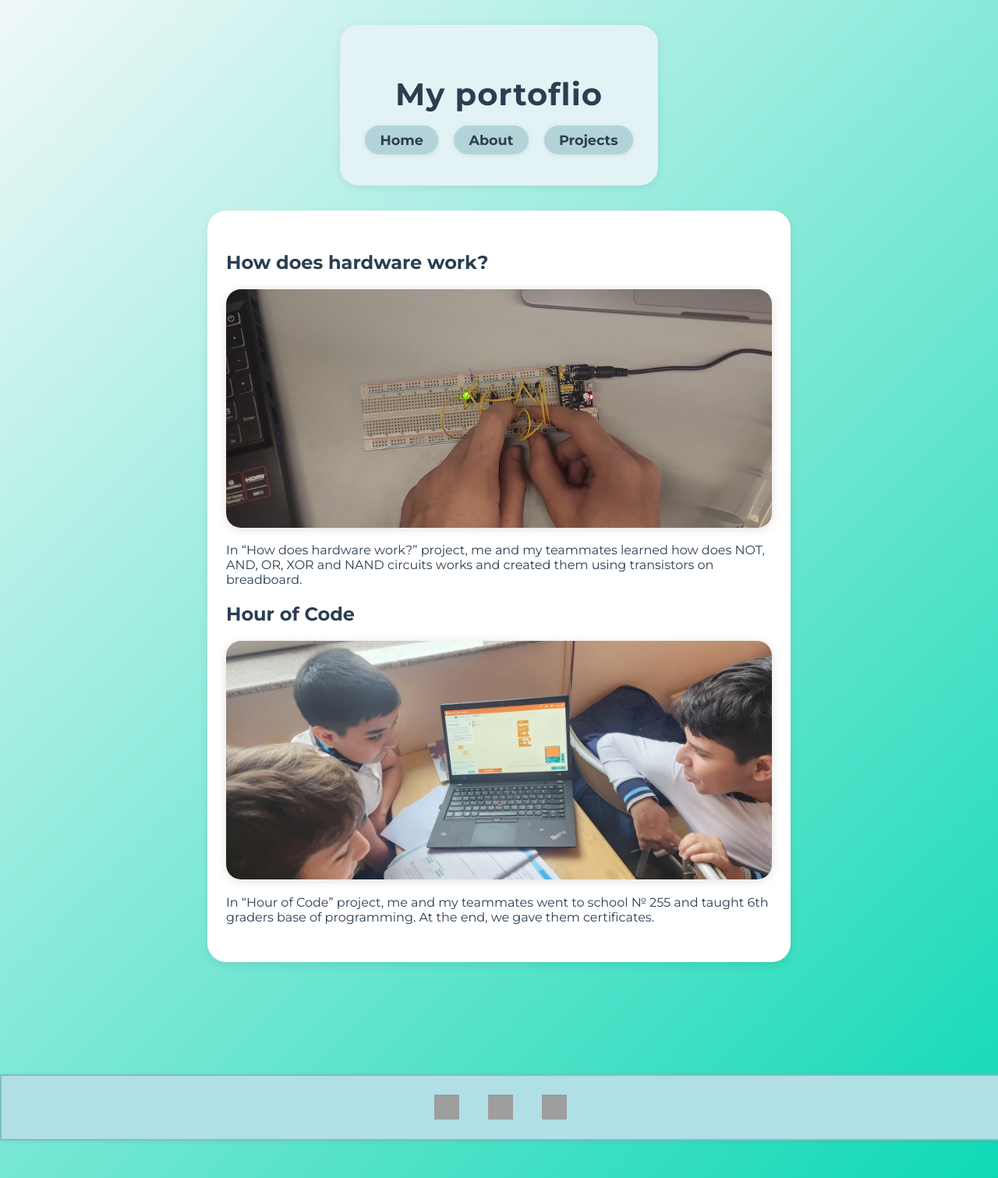
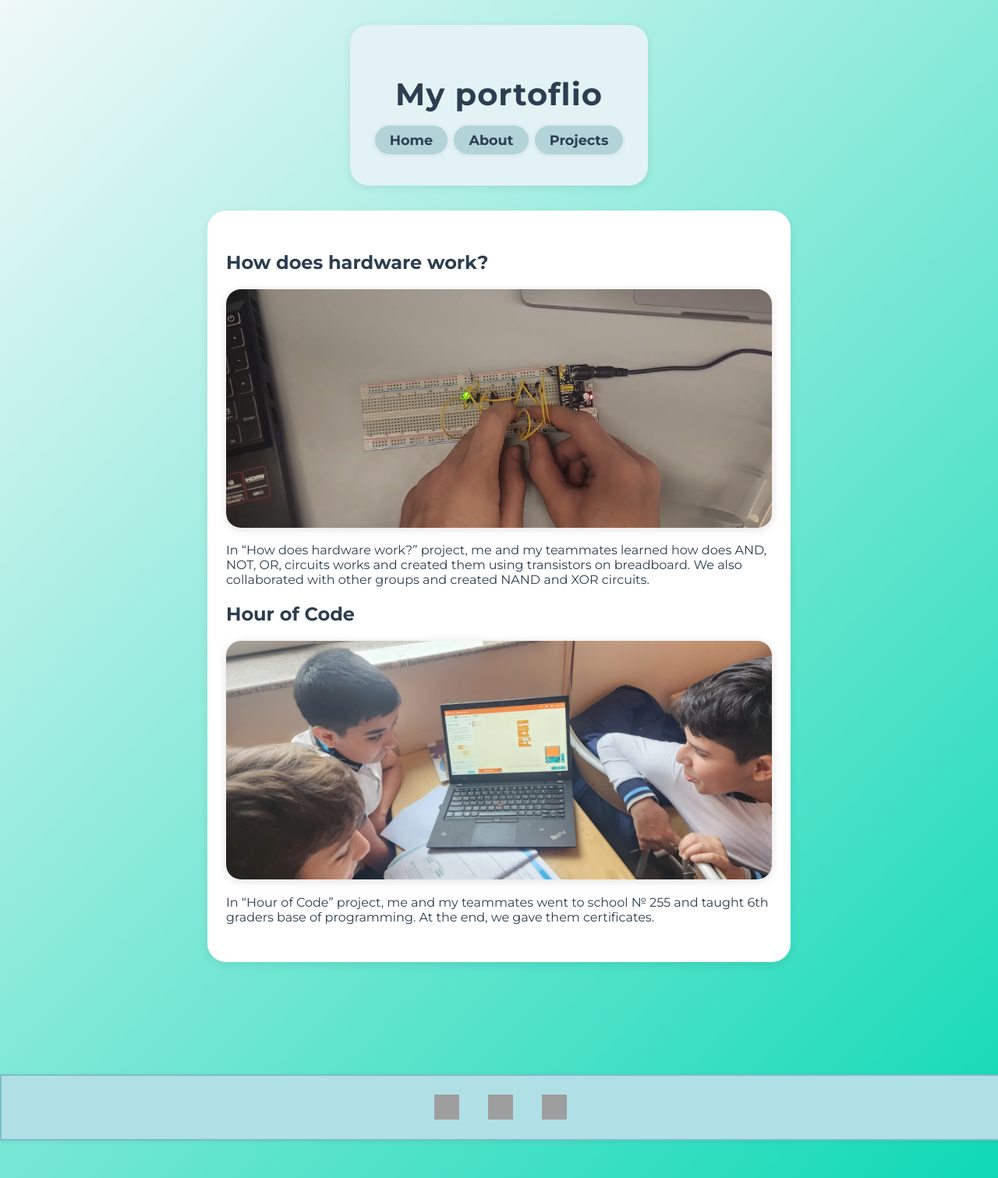
Before and after one commit to El-wino/site1101-portfolio, a Jekyll site: the page built from projects.md, in a window 1280 px wide. Shown: the whole page at 78% size. Built offline with Jekyll 4.4.1, drawn with Linux system fonts in a browser that asks for light colours; grey boxes are pictures that could not be loaded.

Commit message:
Fix mobile bug 3

```diff
--- a/_includes/header.html
+++ b/_includes/header.html
@@ -1,10 +1,10 @@
 <div class="header-box">
   <header>
     <h1><a href="{{ '/' | relative_url }}" style="color:inherit;text-decoration:none;">My portoflio</a></h1>
-    <nav>
-      <a class="nav-dark-box" href="{{ '/' | relative_url }}">Home</a>
-      <a class="nav-dark-box" href="{{ '/about' | relative_url }}">About</a>
-      <a class="nav-dark-box" href="{{ '/projects' | relative_url }}">Projects</a>
+    <nav class="nav-justified">
+      <a class="nav-dark-box nav-left" href="{{ '/' | relative_url }}">Home</a>
+      <a class="nav-dark-box nav-center" href="{{ '/about' | relative_url }}">About</a>
+      <a class="nav-dark-box nav-right" href="{{ '/projects' | relative_url }}">Projects</a>
     </nav>
   </header>
 </div>
--- a/assets/main.css
+++ b/assets/main.css
@@ -68,6 +68,25 @@ nav a:hover {
 }
 .nav-dark-box:hover {
   background: #7bbec7;
+}
+
+.nav-justified {
+  display: flex;
+  justify-content: space-between;
+  align-items: center;
+  max-width: 700px;
+  margin: 1rem auto 0 auto;
+}
+.nav-left {
+  order: 1;
+}
+.nav-center {
+  order: 2;
+  margin-left: auto;
+  margin-right: auto;
+}
+.nav-right {
+  order: 3;
 }
 
 main {
@@ -191,4 +210,8 @@ footer a:hover {
     text-align: center;
     font-size: 1.1rem;
   }
+  .nav-justified {
+    max-width: 98vw;
+    padding: 0 0.5rem;
+  }
 }
--- a/projects.md
+++ b/projects.md
@@ -6,7 +6,7 @@ title: "Projects"
 ## How does hardware work?
 <img src="{{ '/assets/images/circuit.png' | relative_url }}" alt="How does hardware work? Image" class="project-image" />
 
-In "How does hardware work?" project, me and my teammates learned how does NOT, AND, OR, XOR and NAND circuits works and created them using transistors on breadboard.
+In "How does hardware work?" project, me and my teammates learned how does AND, NOT, OR, circuits works and created them using transistors on breadboard. We also collaborated with other groups and created NAND and XOR circuits.
 
 ## Hour of Code
 <img src="{{ '/assets/images/hourofcode.jpg' | relative_url }}" alt="Hour of Code Image" class="project-image" />
```
